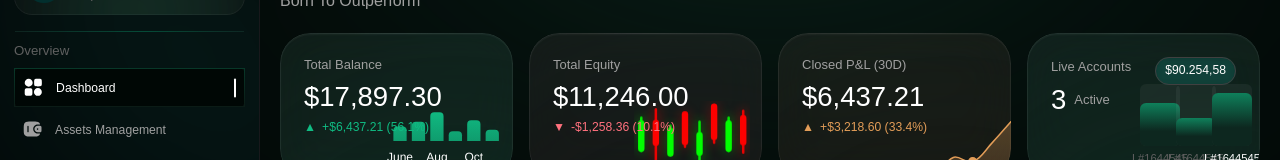
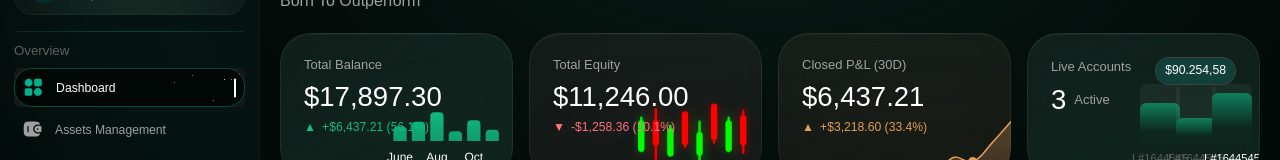
Before and after one commit to Mdx2025/GenesisFxDashboardMDX, a React (Vite) app: page / in a window 1280 px wide. Shown: the part 171-331 px from the top of the page. Built offline with nearby package versions, Linux system fonts and the light colour scheme; a web font is replaced by a local one.

Commit message:
fix: nav item active rounded-lg, restore stars, SVG color #00B38C when active
Co-Authored-By: Claude Opus 4.6 (1M context) <noreply@anthropic.com>

```diff
--- a/src/components/ui/NavButton.css
+++ b/src/components/ui/NavButton.css
@@ -26,10 +26,13 @@
 }
 .nav-btn.active {
   background: #000705;
-  border: 1px solid transparent;
-  border-image: linear-gradient(180deg, #064B34 -66.81%, #0C1311 127.96%) 1;
+  border: 1px solid #064B34;
   outline: none;
   color: #fff;
+}
+.nav-btn.active > svg {
+  color: #00B38C;
+  fill: #00B38C;
 }
 .active-indicator {
   position: absolute;
@@ -44,3 +47,19 @@
   transition: opacity 0.35s ease;
 }
 .nav-btn.active .active-indicator { opacity: 1; }
+.nav-btn.active .star { opacity: 1; }
+.star {
+  position: absolute;
+  width: 1px;
+  height: 1px;
+  border-radius: 50%;
+  pointer-events: none;
+  opacity: 0;
+  transition: opacity 0.35s ease;
+}
+.star-1 { right: 4px; top: 5px; background: white; filter: blur(0.5px); }
+.star-2 { right: 19px; top: 10px; background: white; opacity: 0.5; filter: blur(0.5px); }
+.star-3 { left: 177px; top: 6px; background: #a3a3a3; filter: blur(0.5px); }
+.star-4 { left: 198px; bottom: 5px; background: #a3a3a3; filter: blur(0.5px); }
+.star-5 { left: 216px; top: 10px; background: #a3a3a3; filter: blur(0.5px); }
+.star-6 { left: 159px; top: 13px; background: #a3a3a3; filter: blur(0.5px); }
--- a/src/components/ui/NavButton.tsx
+++ b/src/components/ui/NavButton.tsx
@@ -13,14 +13,22 @@ export function NavButton({ active = false, expanded, children, onClick, as = 'b
   const Tag = as
   return (
     <Tag
-      className={`nav-btn rounded-sm py-2.5 lg:py-2 2xl:py-3 3xl:py-4 4xl:py-5 px-2 3xl:px-4 4xl:px-5 ${active ? 'active' : ''}`}
+      className={`nav-btn rounded-lg py-2.5 lg:py-2 2xl:py-3 3xl:py-4 4xl:py-5 px-2 3xl:px-4 4xl:px-5 ${active ? 'active' : ''}`}
       aria-current={active ? 'page' : undefined}
       aria-expanded={expanded}
       onClick={onClick}
     >
       {children}
       {active && (
-        <div className="active-indicator" aria-hidden="true" />
+        <>
+          <div className="active-indicator" aria-hidden="true" />
+          <div className="star star-1" aria-hidden="true" />
+          <div className="star star-2" aria-hidden="true" />
+          <div className="star star-3" aria-hidden="true" />
+          <div className="star star-4" aria-hidden="true" />
+          <div className="star star-5" aria-hidden="true" />
+          <div className="star star-6" aria-hidden="true" />
+        </>
       )}
     </Tag>
   )
```
